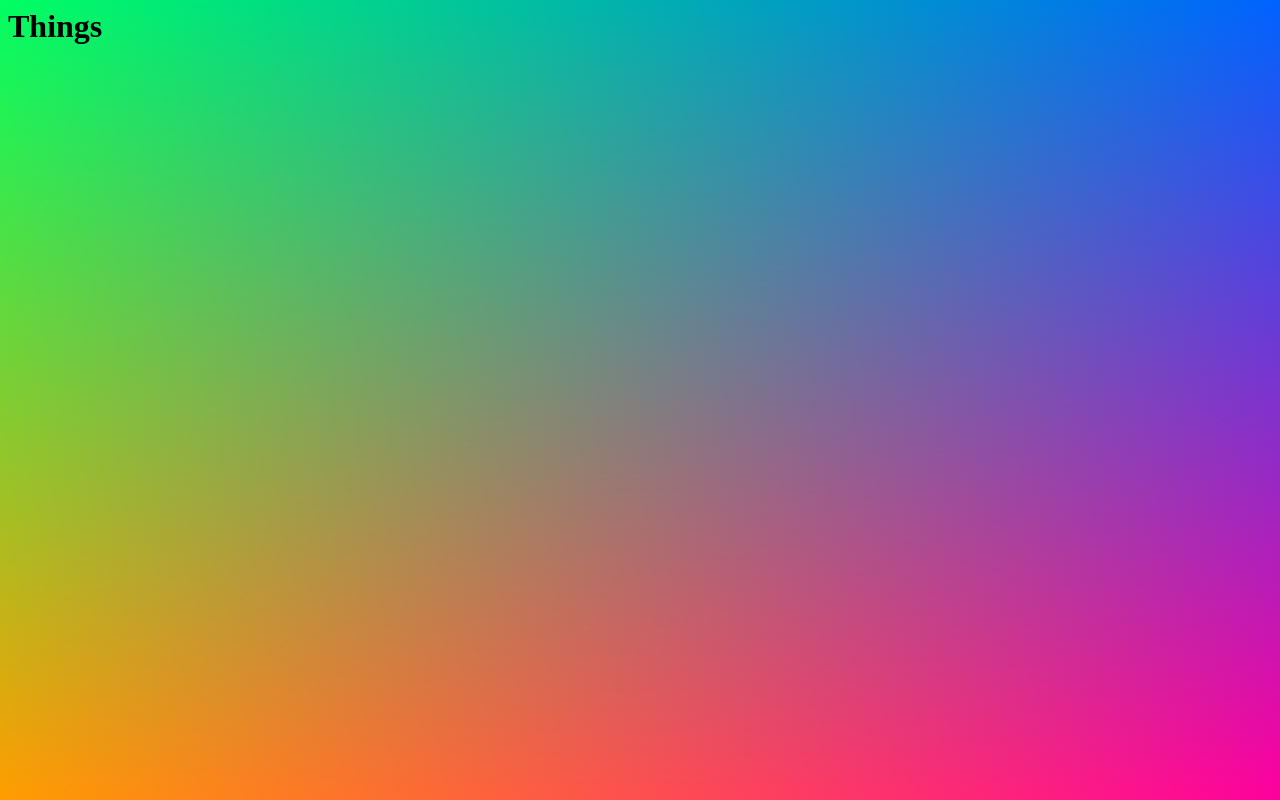
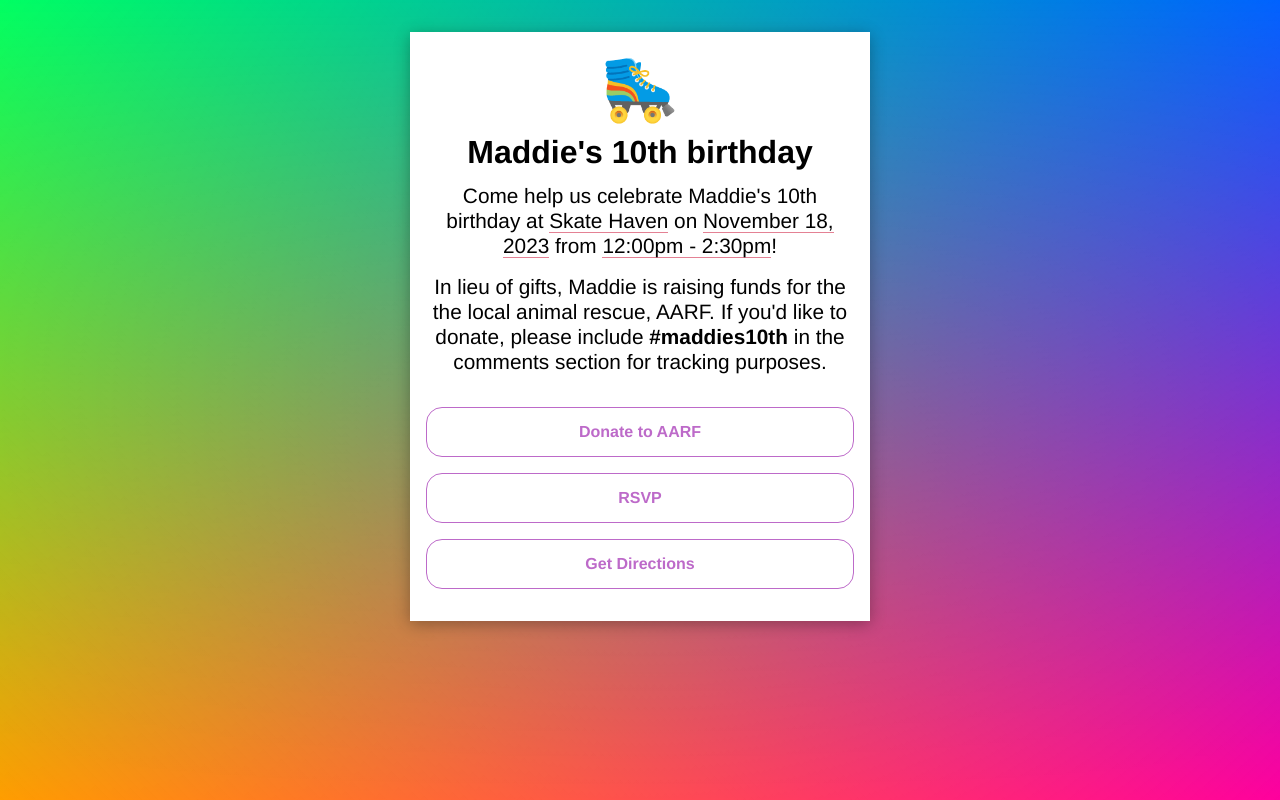
Before and after one commit to scottdover/maddiedover.github.io, a plain HTML site: page index.html in a window 1280 px wide. Drawn offline with Linux system fonts and the light colour scheme.

Commit message:
feat: make style/content changes (#2)
* Update style.css

* format things

* Update content

---------

Co-authored-by: Scott Dover <Scott.Dover@sas.com>

```diff
--- a/index.html
+++ b/index.html
@@ -1,10 +1,37 @@
 <html>
   <head>
-    <link rel="stylesheet" href="/style.css" />
+    <link rel="stylesheet" href="style.css" />
+    <title>Maddie's 10th birthday!</title>
   </head>
   <body>
     <div class="card">
-      <h1>Things</h1>
+      <div class="icon">🛼</div>
+      <h1>Maddie's 10th birthday</h1>
+      <p>
+        Come help us celebrate Maddie's 10th birthday at <em>Skate Haven</em> on
+        <em>November 18, 2023</em> from <em>12:00pm - 2:30pm</em>!
+      </p>
+      <p>
+        In lieu of gifts, Maddie is raising funds for the the local animal
+        rescue, AARF. If you'd like to donate, please include
+        <strong>#maddies10th</strong> in the comments section for tracking
+        purposes.
+      </p>
+      <ul>
+        <li>
+          <a href="https://www.aarfws.org/general-fund-donation" target="_blank"
+            >Donate to AARF</a
+          >
+        </li>
+        <li><a href="https://forms.gle/44hqv1ijAQWEXQfM6">RSVP</a></li>
+        <li>
+          <a
+            href="https://maps.app.goo.gl/QpWUUbJsbPx2F4xR9?g_st=ic"
+            target="_blank"
+            >Get Directions</a
+          >
+        </li>
+      </ul>
     </div>
   </body>
 </html>
--- a/style.css
+++ b/style.css
@@ -1,18 +1,84 @@
 body {
-  background:
-	linear-gradient(
-		cyan,
-		transparent
-	),
-	linear-gradient(
-		-45deg,
-		magenta,
-		transparent
-	),
-	linear-gradient(
-		45deg,
-		yellow,
-		transparent
-	);
-background-blend-mode: multiply;
+  background: linear-gradient(cyan, transparent),
+    linear-gradient(-45deg, magenta, transparent),
+    linear-gradient(45deg, yellow, transparent);
+  background-blend-mode: multiply;
 }
+
+.card {
+  padding: 1rem;
+  margin: 1rem;
+  background: white;
+  max-width: 460px;
+  margin: 2rem auto;
+  width: 90%;
+}
+
+html,
+body {
+  margin: 0;
+  padding: 0;
+  font-family: Helvetica;
+  line-height: 1;
+}
+
+html,
+body,
+* {
+  margin: 0;
+  padding: 0;
+  box-sizing: border-box;
+}
+
+h1 {
+  text-align: center;
+  padding: 1rem 0;
+}
+
+.card {
+  box-shadow: 0px 3px 15px rgba(0, 0, 0, 0.3);
+}
+
+p {
+  font-size: 1.3rem;
+  line-height: 1.2;
+  margin-bottom: 1rem;
+  text-align: center;
+}
+
+em {
+  font-style: normal;
+  border-bottom: 1px solid #e48194;
+}
+
+ul {
+  list-style-type: none;
+  padding-top: 1rem;
+}
+
+li {
+  width: 100%;
+  text-align: center;
+  margin-bottom: 1rem;
+}
+
+li a {
+  display: block;
+  padding: 1rem;
+  text-decoration: none;
+  border: 1px solid #bd6ac9;
+  color: #bd6ac9;
+  border-radius: 1rem;
+  font-weight: bold;
+}
+
+li a:hover {
+  background: #bd6ac9;
+  color: white;
+}
+
+.icon {
+  text-align: center;
+  font-size: 4rem;
+  padding-top: 0.5rem;
+}
```
